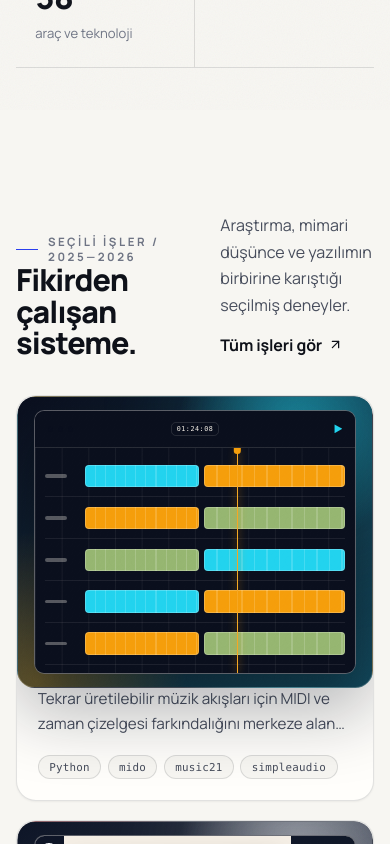
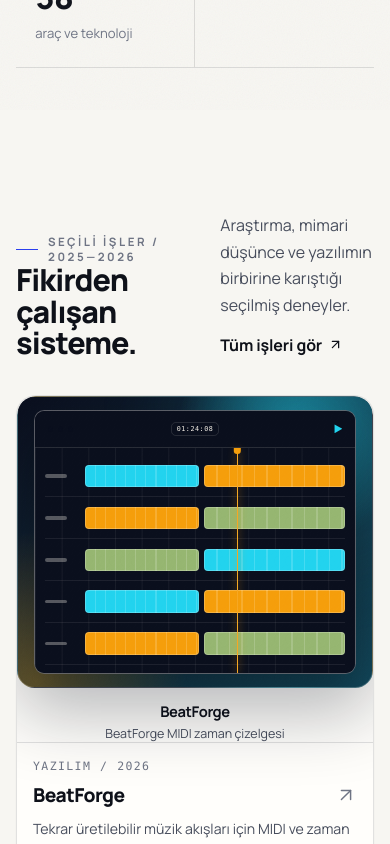
Before and after one commit to ahmetcemkaraca/ackaracame, a React (Vite) app: page / in a window 390 px wide. Shown: the part 1156-2000 px from the top of the page. Built offline with nearby package versions, Linux system fonts and the light colour scheme.

Commit message:
Improve project card artwork layout and mobile styling

```diff
--- a/src/components/experience/experience.css
+++ b/src/components/experience/experience.css
@@ -193,10 +193,11 @@
 .experience-project-artwork-caption {
   display: flex;
   align-items: baseline;
-  justify-content: space-between;
+  justify-content: center;
   gap: 1rem;
   min-width: 0;
   padding-inline: 0.15rem;
+  text-align: center;
 }
 
 .experience-project-artwork-title {
@@ -1483,14 +1484,15 @@
   }
 
   .experience-project-artwork-caption {
-    align-items: flex-start;
     flex-direction: column;
     gap: 0.22rem;
+    align-items: center;
+    width: 100%;
   }
 
   .experience-project-artwork-description {
     max-width: 100%;
-    text-align: left;
+    text-align: center;
   }
 
   .experience-artwork-mail {
--- a/src/styles/global.css
+++ b/src/styles/global.css
@@ -1427,7 +1427,7 @@
 }
 
 .project-card__artwork {
-  aspect-ratio: 16 / 9;
+  min-width: 0;
   border-bottom: 1px solid var(--line);
 }
 
@@ -1542,6 +1542,10 @@
 }
 
 .project-card--compact .project-card__artwork {
+  aspect-ratio: auto;
+}
+
+.project-card--compact .experience-project-artwork-frame {
   aspect-ratio: 21 / 9;
 }
 
@@ -3230,6 +3234,10 @@
     display: none;
   }
 
+  .brand__mark {
+    width: 4.6rem;
+  }
+
   .hero-search kbd {
     display: none;
   }
@@ -3241,6 +3249,37 @@
 
   .work-search {
     min-width: 100%;
+  }
+
+  .project-card__body {
+    gap: 0.7rem;
+    padding: 1rem;
+  }
+
+  .project-card__heading-row {
+    align-items: flex-start;
+    gap: 0.7rem;
+  }
+
+  .project-card__heading-row h3 {
+    font-size: 1.2rem;
+    line-height: 1.2;
+  }
+
+  .project-card__body > p {
+    font-size: 0.88rem;
+    line-height: 1.55;
+    -webkit-line-clamp: 3;
+  }
+
+  .project-card__footer {
+    align-items: flex-start;
+    flex-direction: column;
+    gap: 0.65rem;
+  }
+
+  .project-card__metric {
+    text-align: start;
   }
 
   .form-grid {
```
Also changed, not shown: public/AC-KARACA.svg.
